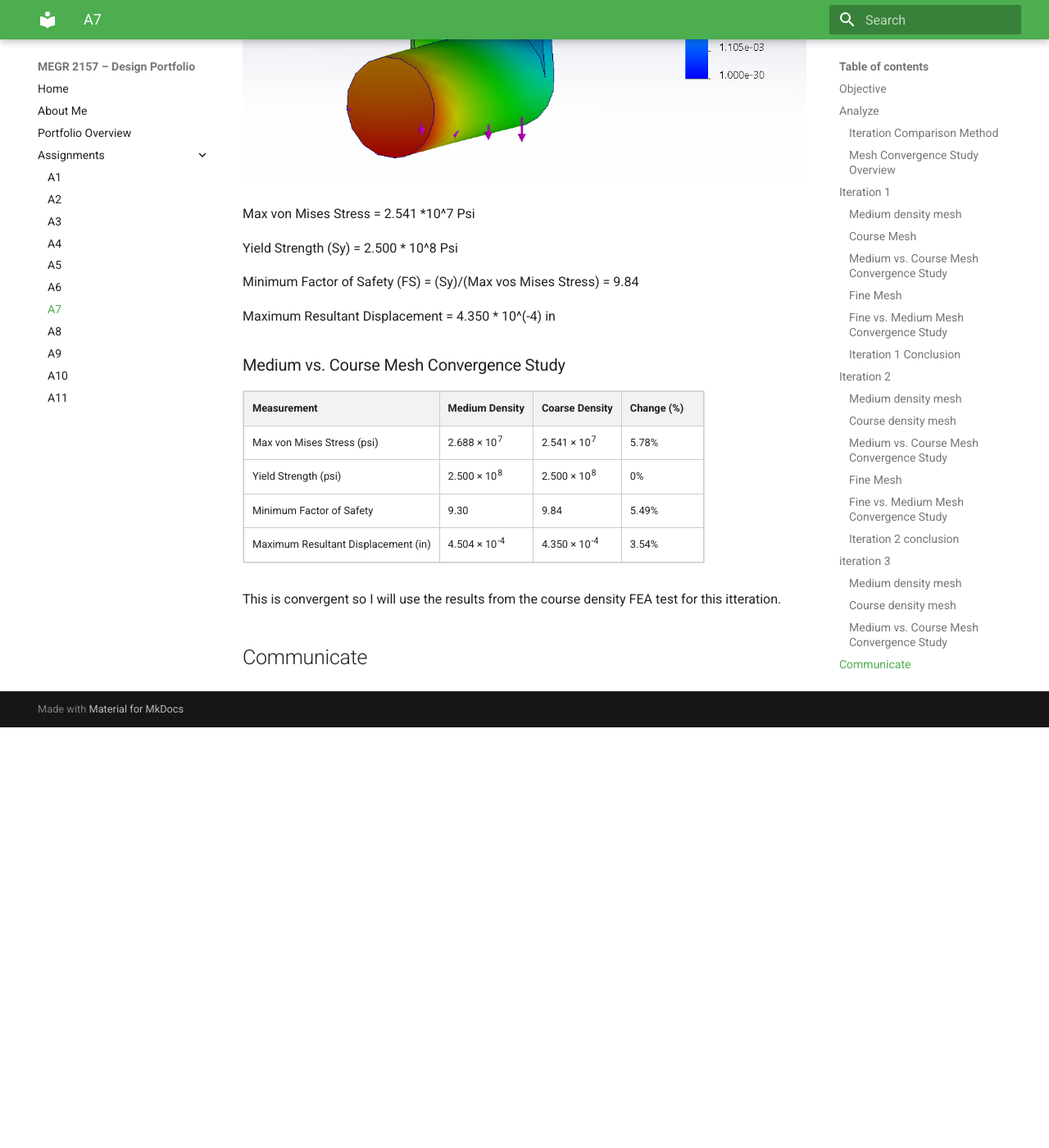
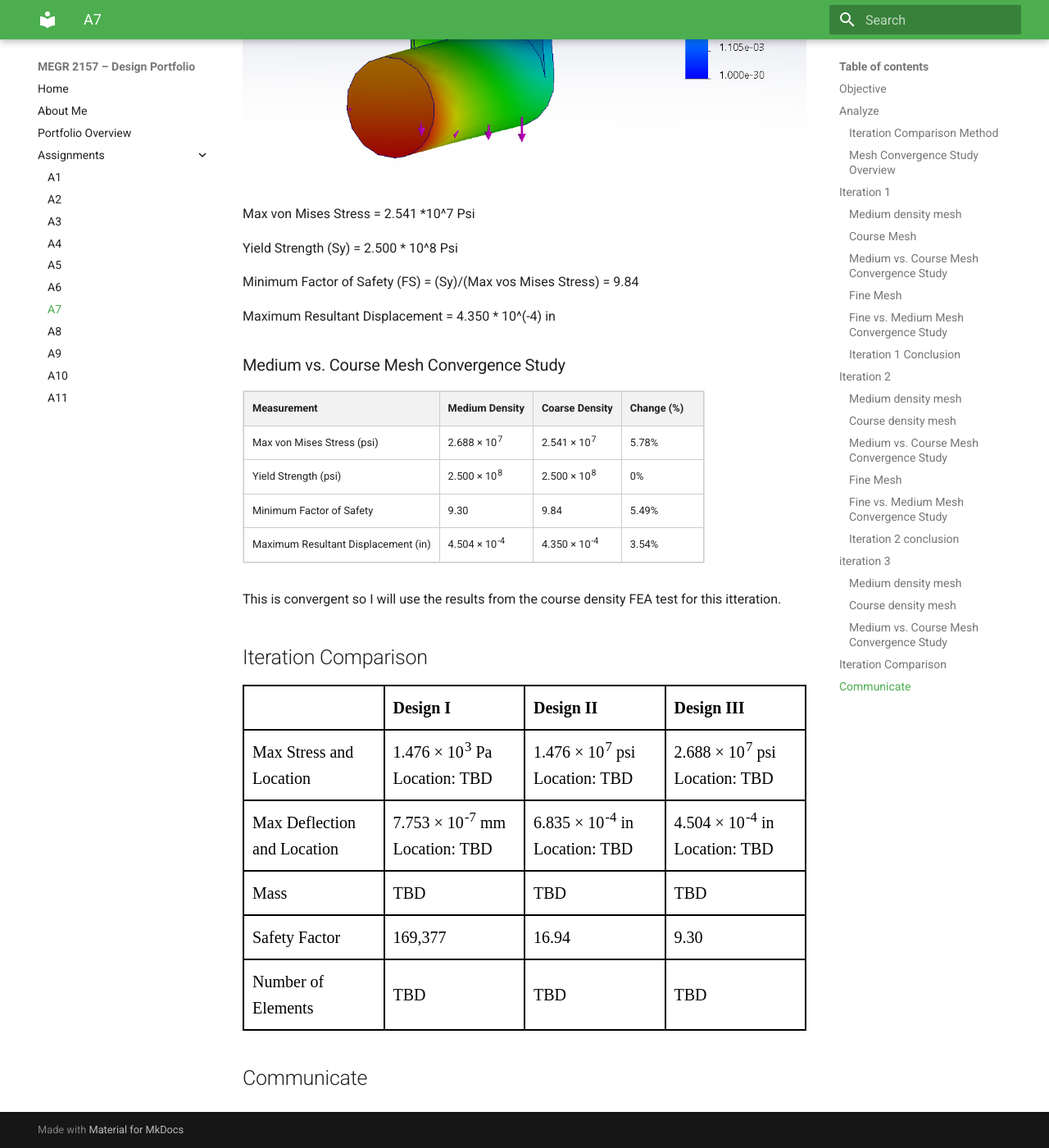
Before and after one commit to SanjayKashyap24/design-projects-portfolio, an MkDocs documentation site: the page built from docs/assignments/A07/index.md, in a window 1280 px wide and 1400 px high, scrolled down 28345 px. Shown: the whole window at 82% size. Built offline with MkDocs 1.6.1 and Material for MkDocs 9.7.7, drawn with Linux system fonts in a browser that asks for light colours; before the commit the page ends 29232 px from its top, so only the background shows below that.

Commit message:
Add iteration comparison table to index.md

```diff
--- a/docs/assignments/A07/index.md
+++ b/docs/assignments/A07/index.md
@@ -719,4 +719,83 @@ Maximum Resultant Displacement = 4.350 * 10^(-4) in
 
 This is convergent so I will use the results from the course density FEA test for this itteration.
 
+## Iteration Comparison
+
+
+<style>
+    .design-table {
+        width: 100%;
+        border-collapse: collapse;
+        table-layout: fixed;
+        font-family: "Times New Roman", serif;
+        font-size: 20px;
+        color: black;
+    }
+
+    .design-table th,
+    .design-table td {
+        border: 2px solid black;
+        padding: 10px;
+        text-align: left;
+        vertical-align: middle;
+        overflow-wrap: anywhere;
+    }
+
+    .design-table th {
+        font-weight: bold;
+    }
+
+    .design-table th:first-child,
+    .design-table td:first-child {
+        width: 25%;
+    }
+
+    .design-table td {
+        height: 24px;
+    }
+</style>
+
+<table class="design-table">
+    <thead>
+        <tr>
+            <th></th>
+            <th>Design I</th>
+            <th>Design II</th>
+            <th>Design III</th>
+        </tr>
+    </thead>
+    <tbody>
+        <tr>
+            <td>Max Stress and Location</td>
+            <td>1.476 &times; 10<sup>3</sup> Pa<br>Location: TBD</td>
+            <td>1.476 &times; 10<sup>7</sup> psi<br>Location: TBD</td>
+            <td>2.688 &times; 10<sup>7</sup> psi<br>Location: TBD</td>
+        </tr>
+        <tr>
+            <td>Max Deflection and Location</td>
+            <td>7.753 &times; 10<sup>-7</sup> mm<br>Location: TBD</td>
+            <td>6.835 &times; 10<sup>-4</sup> in<br>Location: TBD</td>
+            <td>4.504 &times; 10<sup>-4</sup> in<br>Location: TBD</td>
+        </tr>
+        <tr>
+            <td>Mass</td>
+            <td>TBD</td>
+            <td>TBD</td>
+            <td>TBD</td>
+        </tr>
+        <tr>
+            <td>Safety Factor</td>
+            <td>169,377</td>
+            <td>16.94</td>
+            <td>9.30</td>
+        </tr>
+        <tr>
+            <td>Number of Elements</td>
+            <td>TBD</td>
+            <td>TBD</td>
+            <td>TBD</td>
+        </tr>
+    </tbody>
+</table>
+
 ## Communicate
```
